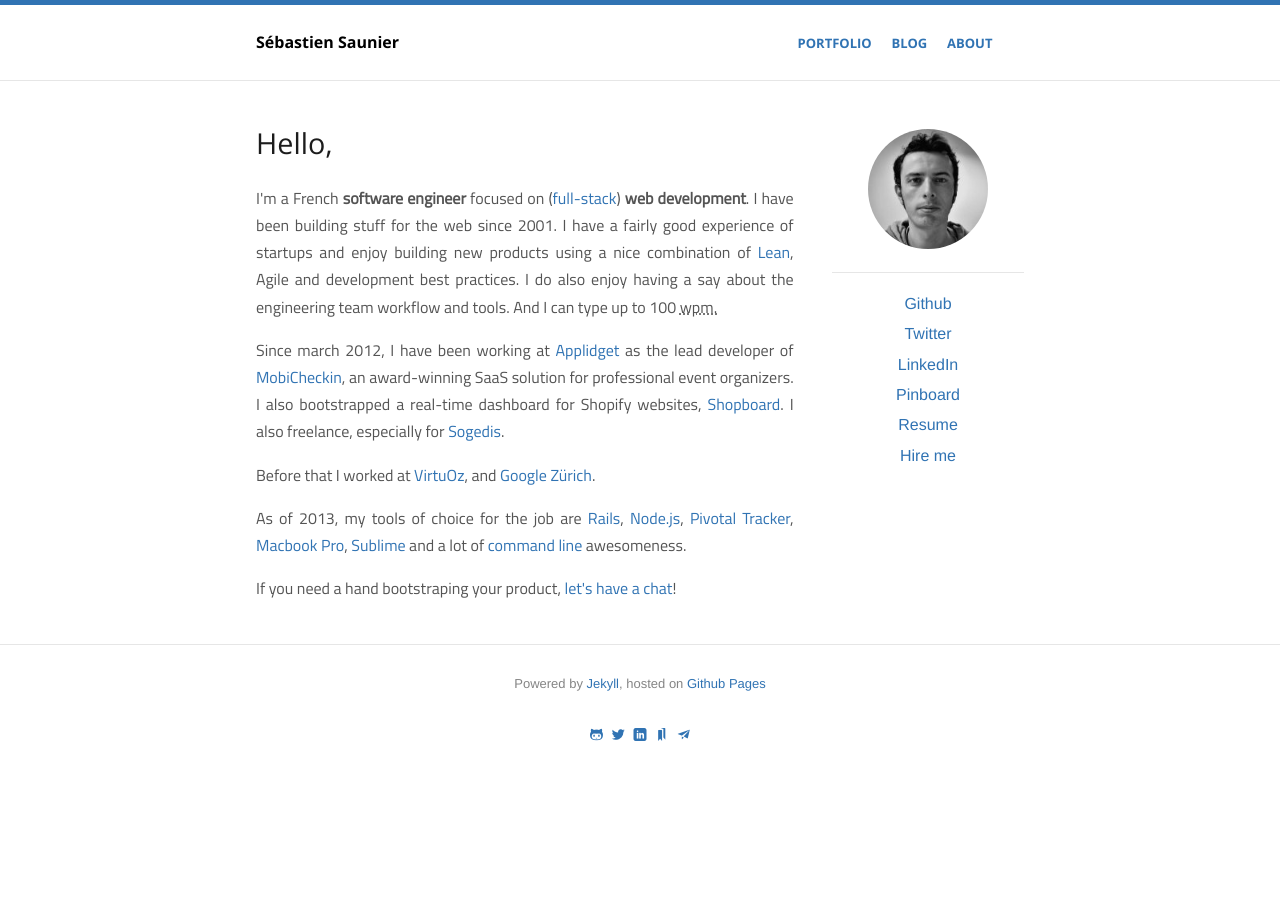
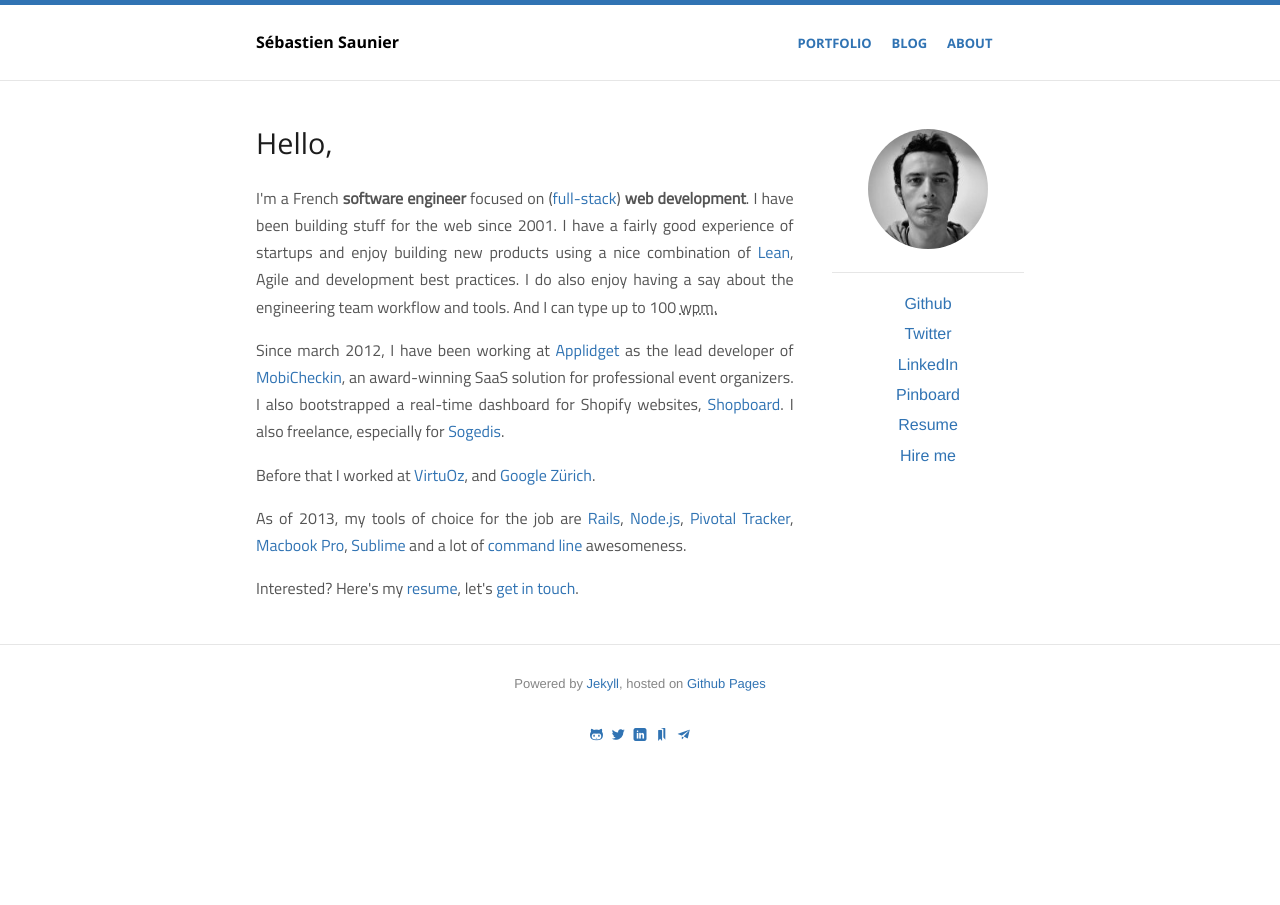
Before and after one commit to ssaunier/ssaunier.github.io, a Jekyll site: the page built from index.html, in a window 1280 px wide. Built offline with Jekyll 4.4.1, drawn with Linux system fonts in a browser that asks for light colours.

Commit message:
More explicit call to action at bottom of homepage

```diff
--- a/index.html
+++ b/index.html
@@ -36,9 +36,12 @@
     <a href="http://www.sublimetext.com/">Sublime</a>
     and a lot of <a href="https://github.com/ssaunier/dotfiles">command line</a> awesomeness.
   </p>
+
   <p>
-    If you need a hand bootstraping your product, <a href="mailto:seb+presentation@saunier.me?subject=Bootstraping my product">let's have a chat</a>!
+    Interested? Here's my <a href="https://github.com/ssaunier/resume/raw/master/resume.pdf">resume</a>,
+    let's <a href="mailto:seb+homebottom@saunier.me?subject=Let's work together!">get in touch</a>.
   </p>
+
 </section>
 
 <aside class="center">
```
